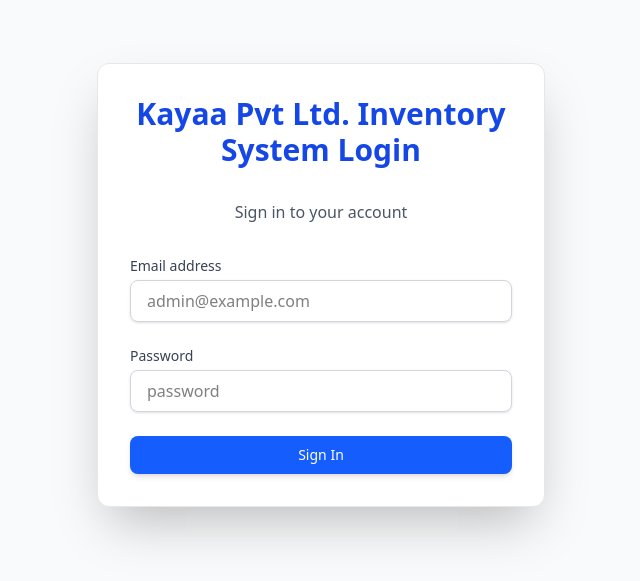
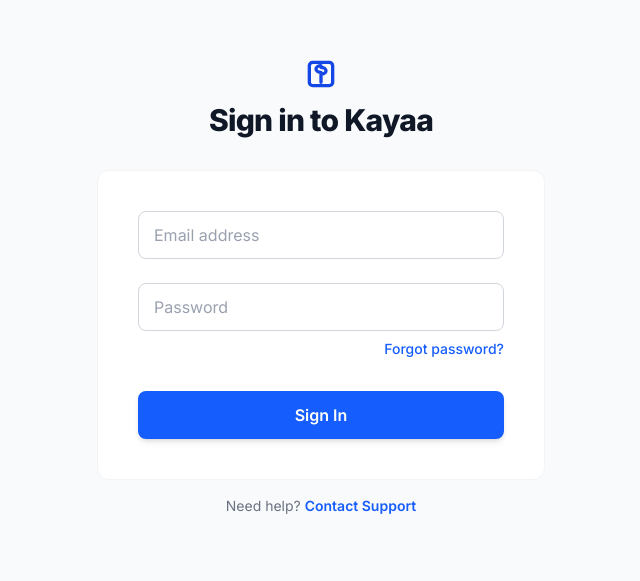
Before and after one commit to vimal004/Freelance-Project-1, a React (Vite) app in the folder frontend/: page / in a window 1280 px wide. Shown: the part 115-696 px from the top of the page, without its empty margins (319-959 px from the left). Built offline with nearby package versions, Linux system fonts and the light colour scheme.

Commit message:
Enhance UI with Inter font integration and Material Design elements in LoginPage

```diff
--- a/frontend/App.css
+++ b/frontend/App.css
@@ -1 +1,8 @@
 @import "tailwindcss";
+
+/* Apply Inter font to all elements for a Material-like feel */
+@layer base {
+  body {
+    font-family: 'Inter', sans-serif;
+  }
+}
--- a/frontend/index.html
+++ b/frontend/index.html
@@ -5,6 +5,9 @@
     <link rel="icon" type="image/svg+xml" href="/vite.svg" />
     <meta name="viewport" content="width=device-width, initial-scale=1.0" />
     <title>vite-project</title>
+    <link rel="preconnect" href="https://fonts.googleapis.com">
+    <link rel="preconnect" href="https://fonts.gstatic.com" crossorigin>
+    <link href="https://fonts.googleapis.com/css2?family=Inter:wght@100..900&display=swap" rel="stylesheet">
   </head>
   <body>
     <div id="root"></div>
--- a/frontend/src/pages/LoginPage.jsx
+++ b/frontend/src/pages/LoginPage.jsx
@@ -17,25 +17,43 @@ const LoginPage = () => {
       // Redirect to the dashboard home route
       navigate("/home");
     } else {
-      setError("Invalid credentials. Try: admin@example.com / password");
+      // Credentials based on frontend/src/utils/auth.js
+      setError("Invalid credentials. Try: 123@gmail.com / 123");
     }
   };
 
   return (
-    <div className="flex items-center justify-center min-h-screen bg-gray-50">
-      <div className="w-full max-w-md p-8 space-y-8 bg-white rounded-xl shadow-2xl border border-gray-200">
-        <h2 className="text-3xl font-extrabold text-center text-blue-700">
-          Kayaa Pvt Ltd. Inventory System Login
-        </h2>
-        <p className="text-center text-gray-600">Sign in to your account</p>
-        <form className="space-y-6" onSubmit={handleSubmit}>
-          <div>
-            <label
-              htmlFor="email"
-              className="block text-sm font-medium text-gray-700"
-            >
-              Email address
-            </label>
+    // Centered professional container with a soft background
+    <div className="min-h-screen bg-gray-50 flex items-center justify-center p-4">
+
+      {/* Login Card - Clean, premium styling (Material Elevation) */}
+      <div className="w-full max-w-sm sm:max-w-md">
+
+        {/* Header/Logo Placeholder */}
+        <div className="text-center mb-8 space-y-2">
+          {/* Logo Icon Placeholder: Clean blue color */}
+          <div className="flex items-center justify-center text-blue-700">
+            <svg className="w-10 h-10" fill="none" stroke="currentColor" viewBox="0 0 24 24" xmlns="http://www.w3.org/2000/svg">
+                <path strokeLinecap="round" strokeLinejoin="round" strokeWidth="2" d="M12 8c1.657 0 3 .895 3 2s-1.343 2-3 2v5m0-10c-1.657 0-3 .895-3 2s1.343 2 3 2m-5 8h10a2 2 0 002-2V7a2 2 0 00-2-2H7a2 2 0 00-2 2v10a2 2 0 002 2z"></path>
+            </svg>
+          </div>
+          <h2 className="text-3xl font-extrabold text-gray-900 tracking-tight">
+            Sign in to Kayaa
+          </h2>
+        </div>
+
+        {/* Login Card */}
+        <form className="space-y-6 bg-white p-8 sm:p-10 rounded-xl shadow-xl-2 border border-gray-100" onSubmit={handleSubmit}>
+
+          {/* Error Message */}
+          {error && (
+            <p className="text-sm font-semibold text-red-700 text-center bg-red-50 p-3 rounded-lg border border-red-200 transition-all duration-300">
+              {error}
+            </p>
+          )}
+
+          {/* Email Input - Material Floating Label Style */}
+          <div className="relative">
             <input
               id="email"
               name="email"
@@ -43,18 +61,21 @@ const LoginPage = () => {
               required
               value={email}
               onChange={(e) => setEmail(e.target.value)}
-              className="w-full mt-1 px-4 py-2 border border-gray-300 rounded-lg shadow-sm focus:ring-blue-500 focus:border-blue-500 transition duration-150"
-              placeholder="admin@example.com"
+              // Key classes: peer, h-12, pt-4 pb-0, placeholder-transparent
+              className="peer w-full h-12 px-4 pt-4 pb-0 border border-gray-300 rounded-lg text-base text-gray-900 placeholder-transparent focus:outline-none focus:ring-1 focus:ring-blue-600 focus:border-blue-600 transition duration-200"
+              placeholder=" "
             />
+            <label
+              htmlFor="email"
+              // Key classes: absolute, transition-all, peer-placeholder-shown/peer-focus modifiers
+              className="absolute left-4 top-1 text-xs text-gray-500 transition-all peer-placeholder-shown:text-base peer-placeholder-shown:text-gray-400 peer-placeholder-shown:top-3 peer-focus:top-1 peer-focus:text-xs peer-focus:text-blue-600"
+            >
+              Email address
+            </label>
           </div>
 
-          <div>
-            <label
-              htmlFor="password"
-              className="block text-sm font-medium text-gray-700"
-            >
-              Password
-            </label>
+          {/* Password Input - Material Floating Label Style */}
+          <div className="relative mb-8">
             <input
               id="password"
               name="password"
@@ -62,26 +83,39 @@ const LoginPage = () => {
               required
               value={password}
               onChange={(e) => setPassword(e.target.value)}
-              className="w-full mt-1 px-4 py-2 border border-gray-300 rounded-lg shadow-sm focus:ring-blue-500 focus:border-blue-500 transition duration-150"
-              placeholder="password"
+              className="peer w-full h-12 px-4 pt-4 pb-0 border border-gray-300 rounded-lg text-base text-gray-900 placeholder-transparent focus:outline-none focus:ring-1 focus:ring-blue-600 focus:border-blue-600 transition duration-200"
+              placeholder=" "
             />
+            <label
+              htmlFor="password"
+              className="absolute left-4 top-1 text-xs text-gray-500 transition-all peer-placeholder-shown:text-base peer-placeholder-shown:text-gray-400 peer-placeholder-shown:top-3 peer-focus:top-1 peer-focus:text-xs peer-focus:text-blue-600"
+            >
+              Password
+            </label>
+
+            <div className="flex justify-end mt-2">
+              <a href="#" className="text-sm font-medium text-blue-600 hover:text-blue-700 transition">
+                Forgot password?
+              </a>
+            </div>
           </div>
 
-          {error && (
-            <p className="text-sm font-medium text-red-600 text-center bg-red-50 p-2 rounded-md border border-red-200">
-              {error}
-            </p>
-          )}
-
+          {/* Sign In Button - Consistent Primary Action */}
           <div>
             <button
               type="submit"
-              className="w-full flex justify-center py-2 px-4 border border-transparent rounded-lg shadow-md text-sm font-medium text-white bg-blue-600 hover:bg-blue-700 focus:outline-none focus:ring-2 focus:ring-offset-2 focus:ring-blue-500 transition duration-150"
+              className="w-full flex justify-center py-3 px-4 rounded-lg shadow-md text-base font-semibold text-white bg-blue-600 hover:bg-blue-700 focus:outline-none focus:ring-2 focus:ring-offset-2 focus:ring-blue-500 transition duration-300"
             >
               Sign In
             </button>
           </div>
         </form>
+
+        {/* Footer Text */}
+        <div className="text-center text-sm text-gray-500 pt-4">
+           Need help? <a href="#" className="font-semibold text-blue-600 hover:text-blue-700 transition">Contact Support</a>
+        </div>
+
       </div>
     </div>
   );
--- a/frontend/tailwind.config.cjs
+++ b/frontend/tailwind.config.cjs
@@ -1,6 +1,19 @@
 /** @type {import('tailwindcss').Config} */
 module.exports = {
   content: ["./index.html", "./src/**/*.{js,jsx,ts,tsx}"],
-  theme: { extend: {} },
+  theme: {
+    extend: {
+      fontFamily: {
+        // Inter is a clean, modern font that matches the "Google type" aesthetic
+        sans: ['Inter', 'sans-serif'],
+      },
+      // Custom shadows for Material Design style elevation
+      boxShadow: {
+        'md-2': '0 4px 6px -1px rgba(0, 0, 0, 0.1), 0 2px 4px -1px rgba(0, 0, 0, 0.06)',
+        'lg-2': '0 10px 15px -3px rgba(0, 0, 0, 0.1), 0 4px 6px -2px rgba(0, 0, 0, 0.05)',
+        'xl-2': '0 20px 25px -5px rgba(0, 0, 0, 0.1), 0 10px 10px -5px rgba(0, 0, 0, 0.04)',
+      }
+    },
+  },
   plugins: [],
 };
```
